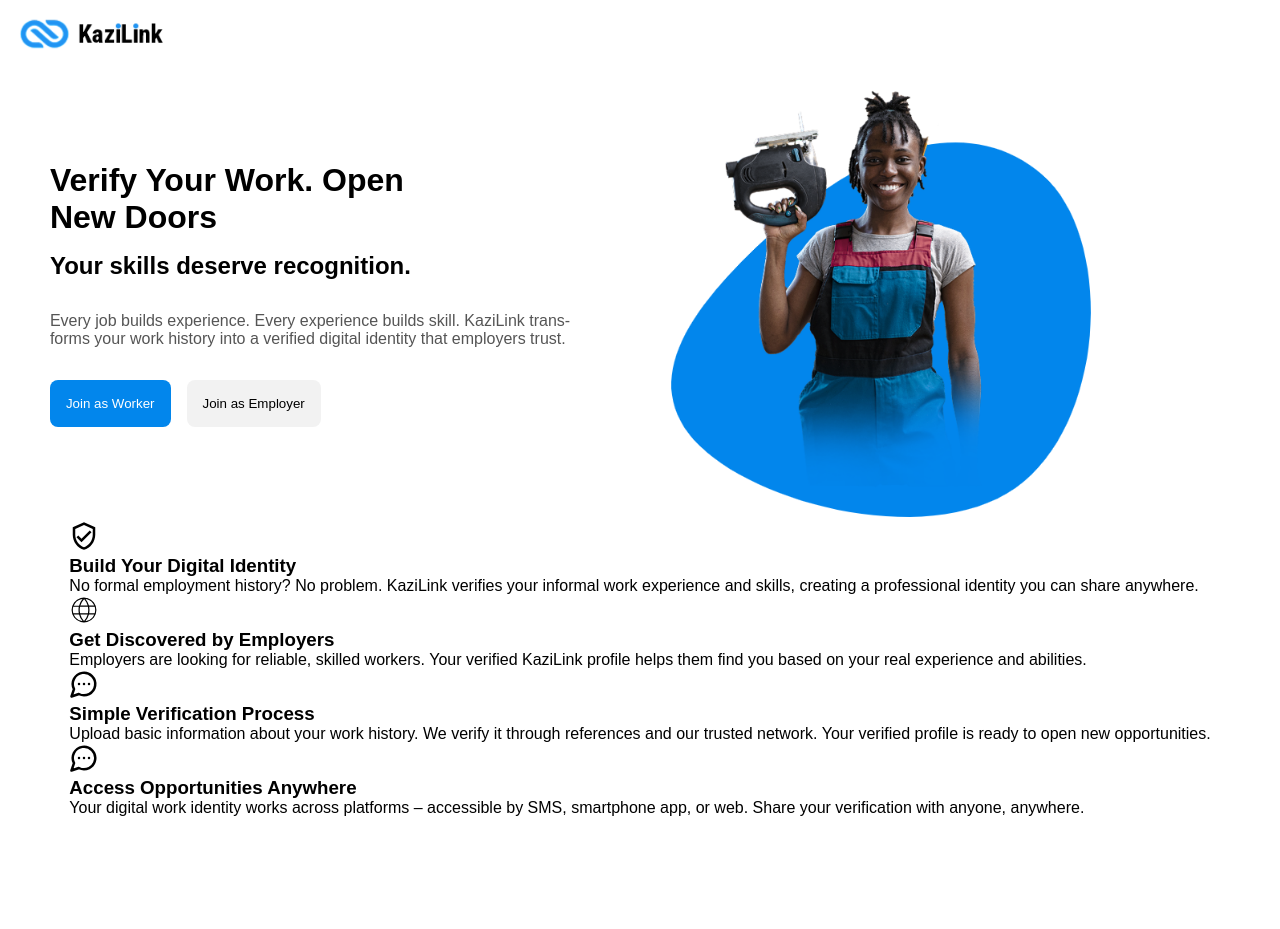
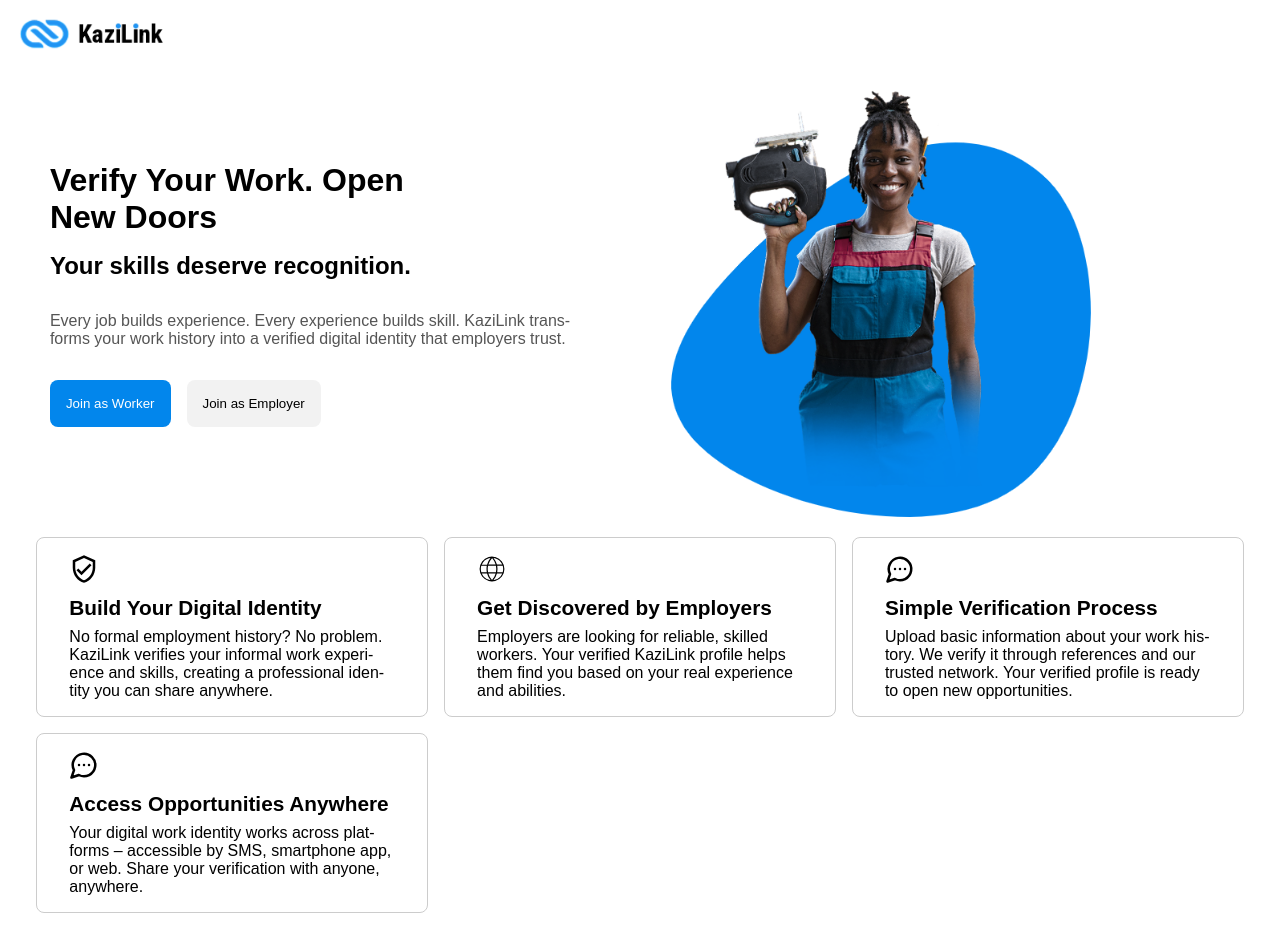
Before and after one commit to kenyipaul/kaziLink, a React (Vite) app: page /employer/dashboard in a window 1280 px wide. Before the commit the page ends 817 px from the top, so only its background shows below. Built offline with nearby package versions, Linux system fonts and the light colour scheme.

Commit message:
added the box-section design

```diff
--- a/src/sass/_content.scss
+++ b/src/sass/_content.scss
@@ -59,6 +59,30 @@
     }
 }
 
+.box-section{
+
+    display: grid;
+    grid-template-columns: repeat(auto-fit, minmax(350px, 1fr));
+    gap: 1rem;
+    padding: 1rem;
+
+
+    .box-container{
+        padding: 1rem 2rem;
+        border-radius: .5rem;
+        border: 1px solid #ccc;
+
+        h3{
+            font-size: 1.3rem;
+            margin: .5rem 0;
+        }
+        p{
+            hyphens: auto;
+        }
+
+    }
+}
+
 @media (min-width: 800px) {
     .hero-container {
         .contents {
--- a/src/sass/navbar.scss
+++ b/src/sass/navbar.scss
@@ -22,22 +22,18 @@
         display: none;
         font-weight: bold;
 
+        button {
+            color: #fff;
+            border: none;
+            padding: 1rem;
+            cursor: pointer;
+            border-radius: .5rem;
+            background: none;
 
-
-        :nth-child(1){
-            color: #fff;
-            background: #2194F2 ;
-
+            &:nth-child(1) { background: #0286EC; }
+            &:nth-child(2) { color: #000; background: #f2f2f2; }
         }
 
-        button{
-            border-radius: 1rem;
-            padding: 1rem 2rem;
-            border: none;
-            cursor: pointer;
-            transition: background-color 0.3s ease;
-            font-size: 1em;
-        }
 
     }
 }
```
